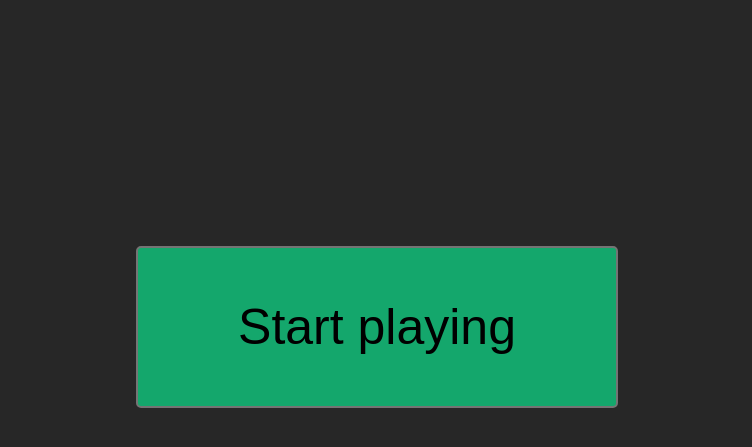
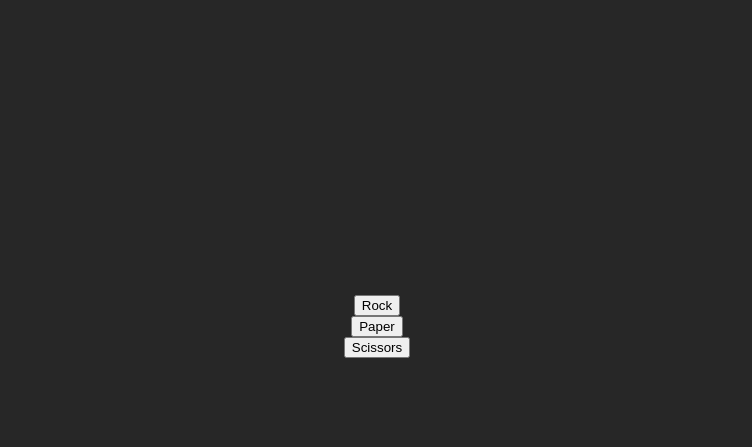
Before and after one commit to cmdax/Rock-Paper-Scissors, a plain HTML site: page index.html in a window 1280 px wide. Both pictures are taken after a click on the button "Start playing". Shown: the part 119-566 px from the top of the page, without its empty margins (263-1015 px from the left). Drawn offline with Linux system fonts and the light colour scheme.

Commit message:
Add rock paper scissors buttons

```diff
--- a/index.html
+++ b/index.html
@@ -4,7 +4,7 @@
     <meta charset="UTF-8">
     <meta name="viewport" content="width=device-width, initial-scale=1.0">
     <title>Document</title>
-    <!-- <script src="script.js"></script> -->
+    <script src="./script2.js" defer></script>
     <link rel="stylesheet" href="./style.css">
 </head>
 <body>
--- a/script.js
+++ b/script.js
@@ -5,6 +5,7 @@ let playerScore = 0;
 let machineScore = 0;
 
 function getHumanChoice(){
+    // ADD three buttons
     return prompt('Choose between rock (r), paper (p) or scissors (s)').slice(0).toLowerCase();
 }
 
--- /dev/null
+++ b/script2.js
@@ -0,0 +1,27 @@
+const btnPlay = document.querySelector('#play-button');
+const btnAdd = document.querySelector('#add-button');
+const btnRemove = document.querySelector('#remove-button');
+const btnsDiv = document.querySelector('#buttons');
+
+const btnRock = document.createElement('button');
+btnRock.classList.add('choice-button');
+btnRock.textContent = 'Rock';
+
+const btnScissors = document.createElement('button');
+btnScissors.classList.add('choice-button');
+btnScissors.textContent = 'Scissors';
+
+const btnPaper = document.createElement('button');
+btnPaper.classList.add('choice-button');
+btnPaper.textContent = 'Paper';
+
+btnPlay.addEventListener('click', () => {
+    btnPlay.remove();
+    playGame();
+})
+
+function playGame() {
+    btnsDiv.appendChild(btnRock);
+    btnsDiv.appendChild(btnPaper);
+    btnsDiv.appendChild(btnScissors);
+}
```
